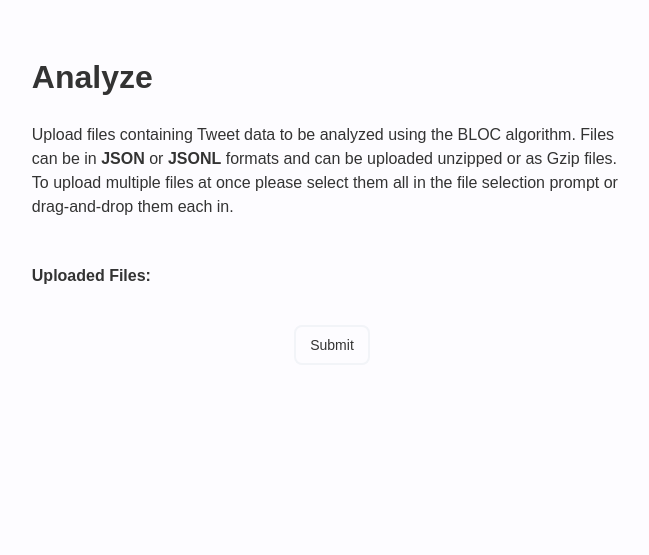
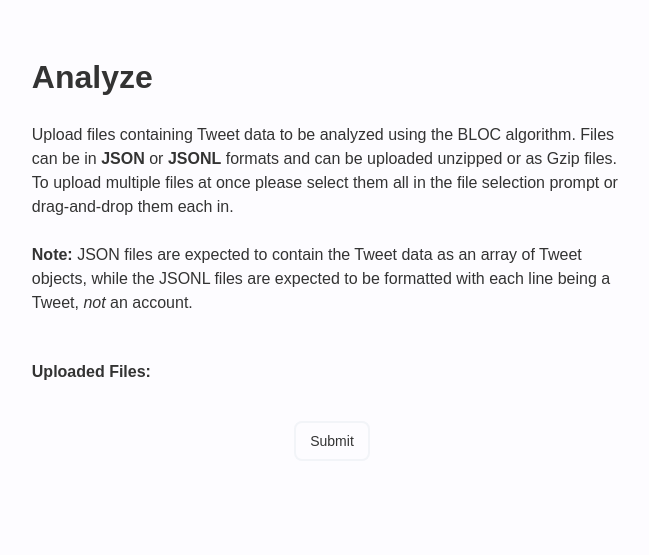
Before and after one commit to immacdonald/agwagram, a Django app: page /analyze-file in a window 1280 px wide. Shown: the part 69-624 px from the top of the page, without its empty margins (308-957 px from the left). Run offline with Django 4.2, Linux system fonts and the light colour scheme; style sheets or scripts are compiled from the project's sources; some libraries are stand-ins or nearby versions.

Commit message:
Improved site accessibility

```diff
--- a/blocdemo/templates/analysis_results.html
+++ b/blocdemo/templates/analysis_results.html
@@ -1,7 +1,7 @@
 {% extends "components/base.html" %}
 
 {% block title %}
-Results | B3T
+Results | BLOC
 {% endblock %}
 
 {% block content %}
@@ -12,7 +12,7 @@ Results | B3T
         <h1>BLOC Analysis</h1>
         <p>Successfully generated results for
         {% for account in account_blocs %}
-            <b>@{{account.account_username}}</b>{% if forloop.last %}.{% else %},{% endif %}
+            <strong>@{{account.account_username}}</strong>{% if forloop.last %}.{% else %},{% endif %}
         {% endfor %}
         </p>
     </div>
@@ -341,7 +341,7 @@ Results | B3T
 <div class="content inactive" id="content-{{ forloop.counter }}">
     <div class="content-subheader">
         <div>
-            <h2>Analysis of <span class="special-text">@{{account.account_username}}</span> (<i>{{account.account_name}}</i>)</h2>
+            <h2>Analysis of <span class="special-text">@{{account.account_username}}</span> (<em>{{account.account_name}}</em>)</h2>
             {% if account.tweet_count > 0 %}
             <p>Results generated using {{account.tweet_count}} tweets from {{account.first_tweet_date}} - {{account.last_tweet_date}}.
                 BLOC process took {{account.elapsed_time}} seconds to complete.</p>
--- a/blocdemo/templates/analysis_results_single.html
+++ b/blocdemo/templates/analysis_results_single.html
@@ -1,14 +1,14 @@
 {% extends "components/base.html" %}
 
 {% block title %}
-Results | B3T
+Results | BLOC
 {% endblock %}
 
 {% block content %}
 
 <div class="content-header">
     <div class="content-header-intro">
-        <h1>BLOC Analysis of <span class="special-text">@{{account.account_username}}</span> (<i>{{account.account_name}}</i>)</h1>
+        <h1>BLOC Analysis of <span class="special-text">@{{account.account_username}}</span> (<em>{{account.account_name}}</em>)</h1>
         {% if account.tweet_count > 0 %}
         <p>Results generated using {{account.tweet_count}} tweets from {{account.first_tweet_date}} - {{account.last_tweet_date}}.
             BLOC process took {{account.elapsed_time}} seconds to complete.</p>
--- a/blocdemo/templates/analyze_file.html
+++ b/blocdemo/templates/analyze_file.html
@@ -1,7 +1,7 @@
 {% extends "components/base.html" %}
 
 {% block title %}
-Analyze | B3T
+Analyze | BLOC
 {% endblock %}
 
 
@@ -13,17 +13,22 @@ Analyze | B3T
         {% endif %}
         <h1>Analyze</h1>
         <div class="form">
-            <div>Upload files containing Tweet data to be analyzed using the BLOC algorithm.
-                Files can be in <b>JSON</b> or <b>JSONL</b> formats and can be uploaded unzipped or as Gzip files.
+            <div>
+                Upload files containing Tweet data to be analyzed using the BLOC algorithm.
+                Files can be in <strong>JSON</strong> or <strong>JSONL</strong> formats and can be uploaded unzipped or as Gzip files.
                 To upload multiple files at once please select them all in the file selection prompt
                 or drag-and-drop them each in.
+            </div>
+            <br />
+            <div>
+                <strong>Note:</strong> JSON files are expected to contain the Tweet data as an array of Tweet objects, while the JSONL files are expected to be formatted with each line being a Tweet, <em>not</em> an account.
             </div>
             <br />
             <form name="form" method="POST" enctype="multipart/form-data" class="dropzone">
                 {% csrf_token %}
                 {% for field in form %}
                 <div class="form-group{% if field.errors %} has-error{% endif %}">
-                    <label for="{{ field.id_for_label }}"><i>{{ field.label }}</i></label>
+                    <label for="{{ field.id_for_label }}"><em>{{ field.label }}</em></label>
                     <br />
                     {{ field }}
                     {% for error in field.errors %}
--- a/blocdemo/templates/analyze_user.html
+++ b/blocdemo/templates/analyze_user.html
@@ -1,7 +1,7 @@
 {% extends "components/base.html" %}
 
 {% block title %}
-Analyze | B3T
+Analyze | BLOC
 {% endblock %}
 
 
--- a/blocdemo/templates/components/account_bloc.html
+++ b/blocdemo/templates/components/account_bloc.html
@@ -244,7 +244,7 @@
                         {% with count=account.counter.count %}
                         {% with data=account.linked_data|index:count %}
                             {% if not forloop.first %}&nbsp;{% endif %}
-                            <div class="hoverable-text"><b>{{ char|get_description }}</b>
+                            <div class="hoverable-text"><strong>{{ char|get_description }}</strong>
                                 <span class="hoverable-tooltip large">
                                     Tweeted: {{ data.created_at }} <br>
                                     Content: {{ data.content_syntactic|get_description }}
--- a/blocdemo/templates/components/footer.html
+++ b/blocdemo/templates/components/footer.html
@@ -2,7 +2,7 @@
     <div class="responsive-wrapper">
         <div class="footer">
             <div class="footer-content">
-                <p>&copy; <i>Ian MacDonald</i> 2023 with <i>William & Mary Disinfo Lab</i> | Version 0.7.0</p>
+                <p>&copy; <em>Ian MacDonald</em> 2023 with <em>William & Mary Disinfo Lab</em> | Version 0.7.0</p>
             </div>
         </div>
     </div>
--- a/blocdemo/templates/methodology.html
+++ b/blocdemo/templates/methodology.html
@@ -1,7 +1,7 @@
 {% extends "components/base.html" %}
 
 {% block title %}
-Methodology | B3T
+Methodology | BLOC
 {% endblock %}
 
 {% block content %}
```
Also changed, not shown: blocdemo/templates/analysis_failed.html (+4 -4 lines), blocdemo/templates/main.html (+4 -4 lines).
